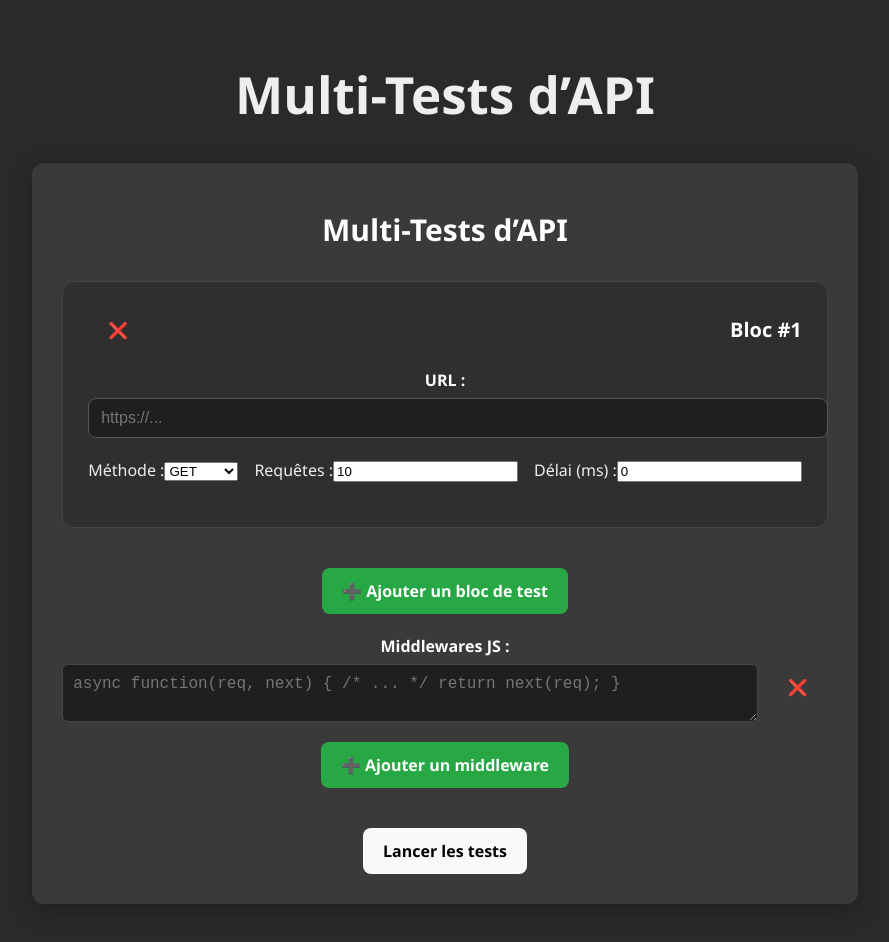
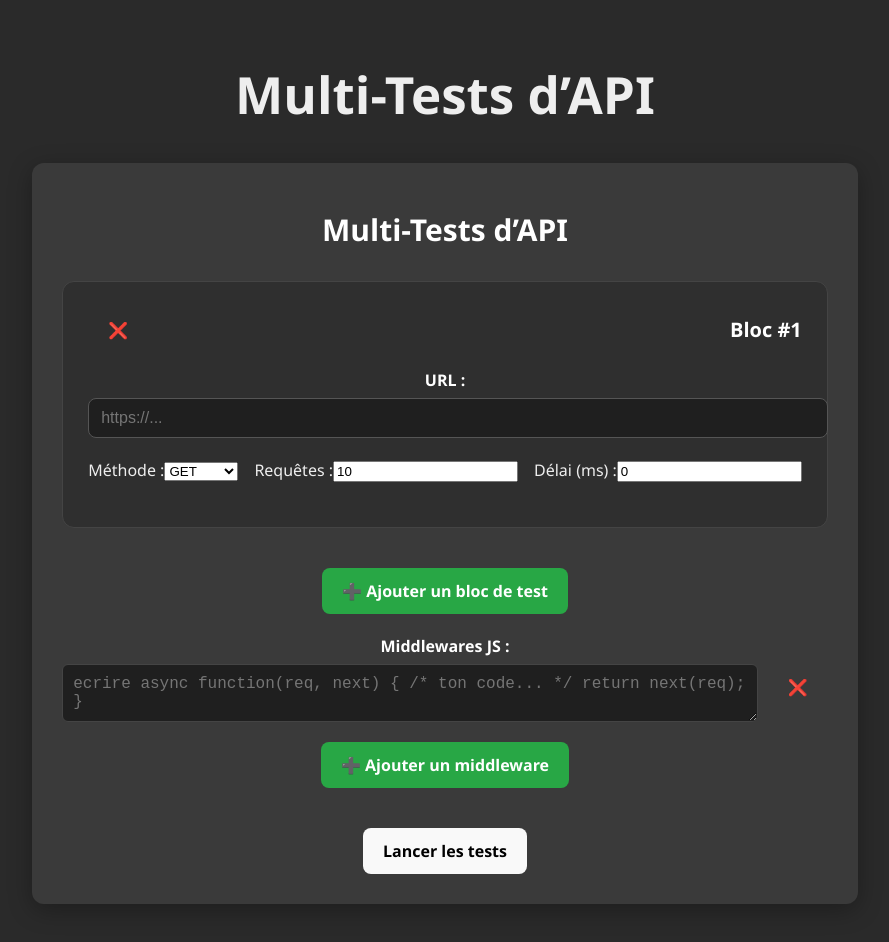
Before and after one commit to LoloRigolo/test-api, a React (Vite) app: page / in a window 1280 px wide. Shown: the top 942 px of the page, without its empty margins (195-1084 px from the left). Built offline with nearby package versions, Linux system fonts and the light colour scheme.

Commit message:
<fix> : ajout d'explication

```diff
--- a/src/components/TestRunner.jsx
+++ b/src/components/TestRunner.jsx
@@ -229,7 +229,7 @@ export default function TestRunner() {
                   prev.map((v, j) => (j === i ? e.target.value : v))
                 )
               }
-              placeholder="async function(req, next) { /* ... */ return next(req); }"
+              placeholder="ecrire async function(req, next) { /* ton code... */ return next(req); }"
             />
             <button
               type="button"
```
